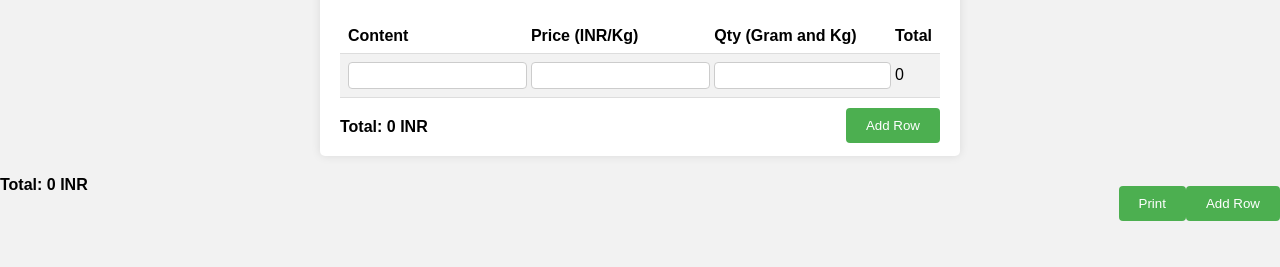
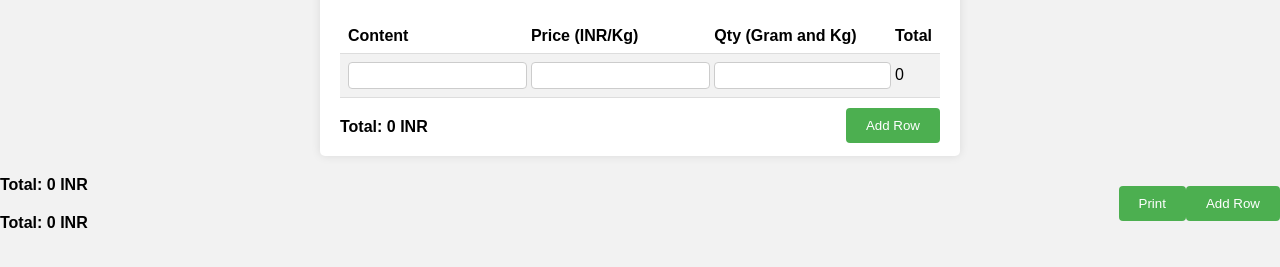
Before and after one commit to 99webdesign/veg-cal, a plain HTML site: page index.html in a window 1280 px wide. Shown: the part 101-368 px from the top of the page. Drawn offline with Linux system fonts and the light colour scheme.

Commit message:
index.html

```diff
--- a/index.html
+++ b/index.html
@@ -32,4 +32,5 @@
 <button id="addRow">Add Row</button>
 <button id="printButton">Print</button>
 <div id="finalTotal">Total: <span id="totalAmount">0</span> INR</div>
+<div id="finalTotal">Total: <span id="totalAmount">0</span> INR</div>
 <!-- ... (rest of the HTML code) ... -->
```
